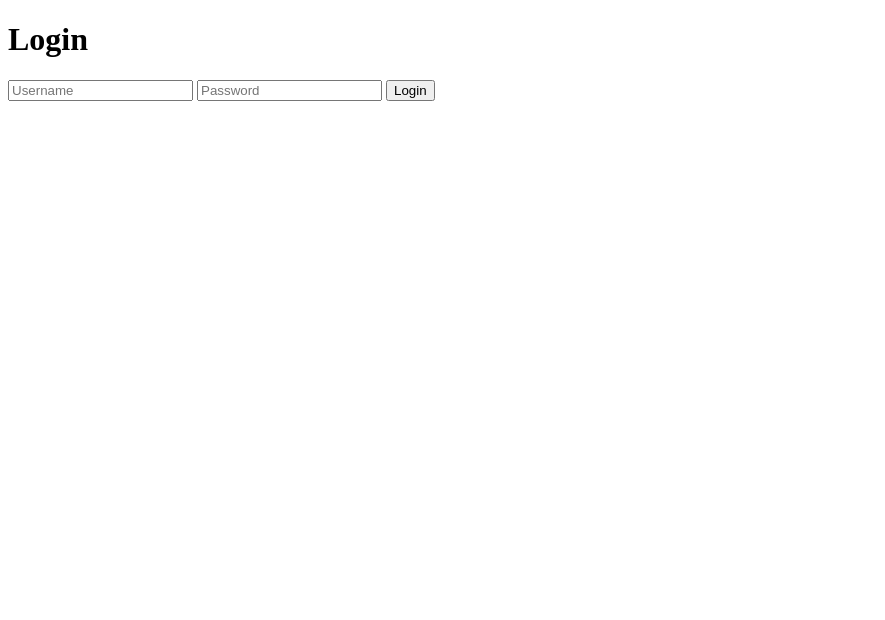
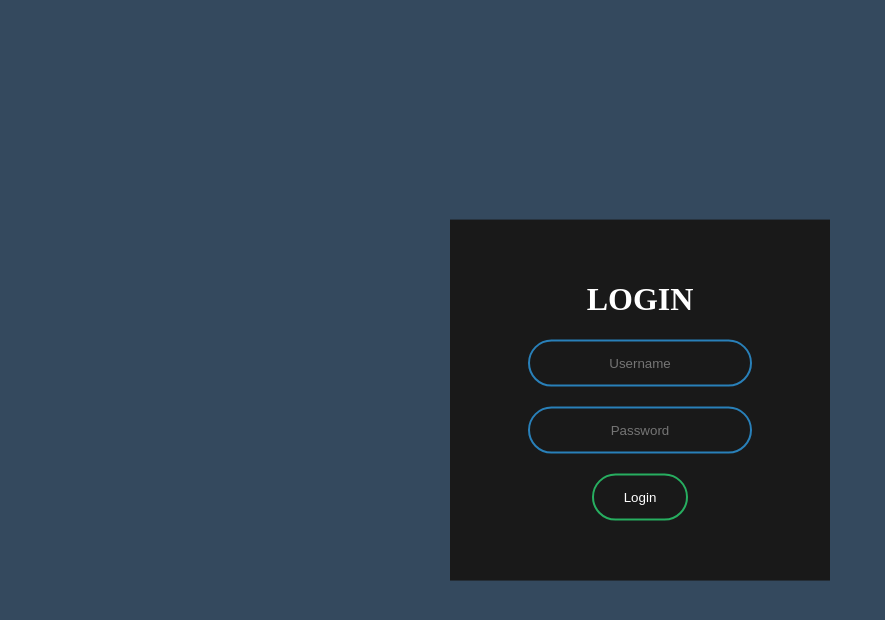
Before and after one commit to Norrick-McGee/csspractice, a plain HTML site: page animated_login/index.html in a window 1280 px wide. Shown: the whole page, without its empty margins (0-885 px from the left). Drawn offline with Linux system fonts and the light colour scheme.

Commit message:
Changed Text for login in index, and created style sheet which animates login

```diff
--- a/animated_login/index.html
+++ b/animated_login/index.html
@@ -3,11 +3,12 @@
   <head>
     <meta charset="utf-8">
     <title>Login Here</title>
+    <link rel="stylesheet" href="style.css">
   </head>
   <body>
 
     <form class="box" action="index.html" method="post">
-      <h1>Login</h1>
+      <h1>LOGIN</h1>
       <input type="text" name="" placeholder="Username">
       <input type="password" name="" placeholder="Password">
       <input type="submit" name="" value="Login">
--- /dev/null
+++ b/animated_login/style.css
@@ -0,0 +1,54 @@
+body{
+  font-family: serif;
+  background:#34495e;
+}
+
+.box{
+  width: 300px;
+  padding: 40px;
+  position: absolute;
+  top: 50%;
+  left: 50%;
+  transform: translate(-50%,-50%);
+  background: #191919;
+  text-align: center;
+}
+
+.box h1{
+  color: white;
+}
+
+.box input[type= "text"],.box input[type= "password"]{
+  border:0;
+  background: none;
+  display: block;
+  margin: 20px auto;
+  text-align: center;
+  border: 2px solid #2980b9;
+  padding: 14px 10px;
+  width: 200px;
+  outline: none;
+  color: white;
+  border-radius: 24px;
+  transition: 0.25s;
+}
+
+.box input[type = "text"]:focus,.box input[type="password"]:focus{
+  width: 250px;
+  transition: 0.25s;
+  border: 2px solid #27ae60;
+}
+
+.box input[type = "submit"]{
+  border:0;
+  background: none;
+  display: block;
+  margin: 20px auto;
+  text-align: center;
+  border: 2px solid #27ae60;
+  padding: 14px 30px;
+  outline: none;
+  color: white;
+  border-radius: 24px;
+  cursor: pointer;
+}
```
